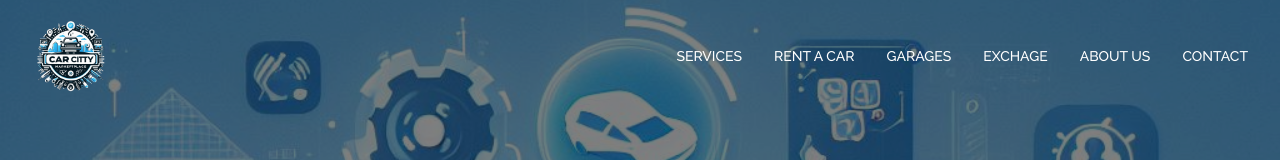
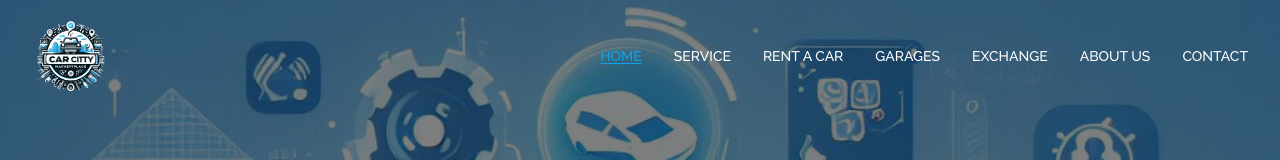
Before and after one commit to rabius-sunny/car-city, a Next.js app: page / in a window 1280 px wide. Shown: the top 160 px of the page. Built offline with nearby package versions, Linux system fonts and the light colour scheme.

Commit message:
update: navbar

```diff
--- a/components/shared/Navbar.tsx
+++ b/components/shared/Navbar.tsx
@@ -1,21 +1,34 @@
+'use client'
+
 import Image from 'next/image'
 import Link from 'next/link'
+import { usePathname } from 'next/navigation'
+import { navitems } from '~/constants/info'
+import { cn } from '~/lib/utils'
 
 import Container from './container'
 
 export default function Navbar() {
+  const pathname = usePathname()
   return (
     <Container className='z-10 flex flex-col items-center justify-between text-white md:flex-row'>
       <Link href='/'>
         <Image src='/logo.png' alt='car city logo' width={80} height={80} />
       </Link>
-      <div className='flex items-center gap-4 text-xs font-medium uppercase sm:text-sm lg:gap-8'>
-        <h2>Services</h2>
-        <h2>Rent a car</h2>
-        <h2>Garages</h2>
-        <h2>Exchage</h2>
-        <h2>About us</h2>
-        <h2>Contact</h2>
+      <div className='flex items-center gap-2 text-xs font-medium uppercase sm:gap-4 sm:text-sm lg:gap-8'>
+        {navitems.map((item, idx) => (
+          <Link
+            href={item.href}
+            key={idx}
+            className={cn(
+              'hover:text-sky-500',
+              pathname === item.href &&
+                'text-sky-500 underline underline-offset-2'
+            )}
+          >
+            {item.name}
+          </Link>
+        ))}
       </div>
     </Container>
   )
--- /dev/null
+++ b/constants/info.ts
@@ -0,0 +1,14 @@
+type TNavitem = {
+  name: string
+  href: string
+}
+
+export const navitems: TNavitem[] = [
+  { name: 'home', href: '/' },
+  { name: 'service', href: '/service' },
+  { name: 'rent a car', href: '/rent-a-car' },
+  { name: 'garages', href: '/garages' },
+  { name: 'exchange', href: '/exchange' },
+  { name: 'about us', href: '/about-us' },
+  { name: 'contact', href: '/contact' }
+]
```
